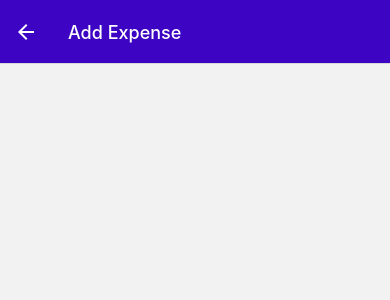
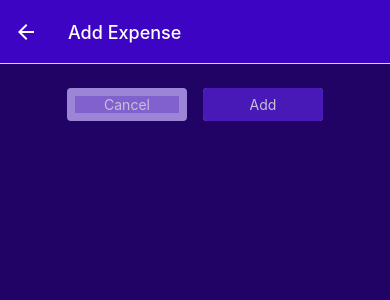
Before and after one commit to VishnuRathore98/Expense-Tracker, a React Native app: screen /ManageExpense in a window 390 px wide. Shown: the top 300 px of the page. Built offline with nearby package versions, Linux system fonts and the light colour scheme.

Commit message:
Add: Custom buttons add, update, delete StateManagement: App-wide using ContextAPI

```diff
--- a/App.js
+++ b/App.js
@@ -10,6 +10,7 @@
 import { GlobalStyles } from "./constants/styles";
 import { StatusBar, Text } from "react-native";
 import IconButton from "./components/UI/IconButton";
+import ExpenseContextProvider from "./store/expenses-context";
 
 const Stack = createNativeStackNavigator();
 const BottomTabs = createBottomTabNavigator();
@@ -81,6 +82,7 @@
   return (
     <>
       <StatusBar style="light" />
+      <ExpenseContextProvider>
       <NavigationContainer>
         <Stack.Navigator
         screenOptions={{
@@ -98,6 +100,7 @@
 
         </Stack.Navigator>
       </NavigationContainer>
+      </ExpenseContextProvider>
     </>
   );
 }
--- a/components/ExpensesOutput/ExpensesOutput.js
+++ b/components/ExpensesOutput/ExpensesOutput.js
@@ -1,55 +1,33 @@
-import { StyleSheet, View } from "react-native";
+import { StyleSheet, Text, View } from "react-native";
 import ExpensesList from "./ExpensesList";
 import ExpensesSummary from "./ExpensesSummary";
 import { GlobalStyles } from "../../constants/styles";
 
-export default function ExpensesOutput({ period }) {
+export default function ExpensesOutput({ expenses, period, fallbackText }) {
+  let content = <Text style={styles.infoText}>{fallbackText}</Text>;
+
+  if (expenses.length > 0) {
+    content = <ExpensesList expenses={expenses} />;
+  }
+
   return (
     <View style={styles.container}>
-      <ExpensesSummary expensePeriod={period} expenses={DUMMY_EXPENSES}/>
-      <ExpensesList expenses={DUMMY_EXPENSES}/>
+      <ExpensesSummary expensePeriod={period} expenses={expenses} />
+      {content}
     </View>
   );
 }
 
 const styles = StyleSheet.create({
-  container:{
-    flex:1,
-    backgroundColor:GlobalStyles.colors.primary700,
-    padding:24,
+  container: {
+    flex: 1,
+    backgroundColor: GlobalStyles.colors.primary700,
+    padding: 24,
   },
-
+  infoText:{
+    color:'white',
+    fontSize:16,
+    textAlign:'center',
+    marginTop:32,
+  }
 });
-
-const DUMMY_EXPENSES = [
-  {
-    id: 'e1',
-    description: 'A pair of shoes',
-    amount: 59.99,
-    date: new Date('2021-12-19')
-  },
-  {
-    id: 'e2',
-    description: 'A pair of trousers',
-    amount: 89.29,
-    date: new Date('2022-01-05')
-  },
-  {
-    id: 'e3',
-    description: 'Some bananas',
-    amount: 5.99,
-    date: new Date('2021-12-01')
-  },
-  {
-    id: 'e4',
-    description: 'A book',
-    amount: 14.99,
-    date: new Date('2022-02-19')
-  },
-  {
-    id: 'e5',
-    description: 'Another book',
-    amount: 18.59,
-    date: new Date('2022-02-18')
-  }
-];
--- a/components/ExpensesOutput/ExpensesSummary.js
+++ b/components/ExpensesOutput/ExpensesSummary.js
@@ -1,7 +1,7 @@
 import { View, Text, StyleSheet } from "react-native";
 import { GlobalStyles } from "../../constants/styles";
 
-export default function ExpensesSummary({expensePeriod, expenses}) {
+export default function ExpensesSummary({ expenses, expensePeriod }) {
 
     const expensesSum = expenses.reduce((sum, expense)=>{return sum + expense.amount}, 0);
 
--- /dev/null
+++ b/components/UI/Button.js
@@ -0,0 +1,40 @@
+import { Pressable, StyleSheet, View, Text } from "react-native";
+import { GlobalStyles } from "../../constants/styles";
+
+export default function Button({ children, onPress, mode, style }) {
+  return (
+    <View style={style}>
+      <Pressable
+      onPress={onPress}
+      style={(pressed)=>(pressed && styles.pressed)}
+      >
+        <View style={[styles.button, mode === 'flat' && styles.flat]}>
+          <Text style={[styles.buttonText, mode === 'flat' && styles.flatText]}>{children}</Text>
+        </View>
+      </Pressable>
+    </View>
+  );
+}
+
+const styles = StyleSheet.create({
+  button: {
+    padding: 8,
+    backgroundColor: GlobalStyles.colors.primary400,
+    borderRadius: 4,
+  },
+  flat:{
+    backgroundColor:'transparent',
+  },
+  buttonText: {
+    color: "white",
+    textAlign:'center',
+  },
+  flatText:{
+    backgroundColor:GlobalStyles.colors.primary200,
+  },
+  pressed:{
+    opacity:0.75,
+    backgroundColor:GlobalStyles.colors.primary100,
+    borderRadius:4,
+  }
+});
--- a/screens/AllExpenses.js
+++ b/screens/AllExpenses.js
@@ -1,7 +1,11 @@
+import { useContext } from "react";
 import ExpensesOutput from "../components/ExpensesOutput/ExpensesOutput";
+import { ExpensesContext } from "../store/expenses-context";
 
 function AllExpenses() {
-    return (<ExpensesOutput period="Total"/>);
+    const expensesCtx = useContext(ExpensesContext);
+
+    return <ExpensesOutput expenses={expensesCtx.expenses} period="Total" fallbackText="No registered expenses found!"/>;
 }
 
 export default AllExpenses;
--- a/screens/ManageExpense.js
+++ b/screens/ManageExpense.js
@@ -1,20 +1,85 @@
-import { View } from "react-native";
+import { StyleSheet, View } from "react-native";
 import IconButton from "../components/UI/IconButton";
 import { GlobalStyles } from "../constants/styles";
+import { useContext, useLayoutEffect } from "react";
+import Button from "../components/UI/Button";
+import { ExpensesContext } from "../store/expenses-context";
 
-function ManageExpense({route, navigation}) {
+function ManageExpense({ route, navigation }) {
+  const expensesCtx = useContext(ExpensesContext);
   const editedExpenseId = route.params?.expenseId;
-  const isEditable = !!editedExpenseId;
-  navigation.setOptions({title: isEditable?'Edit Expense':'Add Expense'});
-  return(
-    <View>
-        {
-          isEditable && (<View>
-            <IconButton icon="trash" color={GlobalStyles.colors.error500} size={34} onPress={()=>{}}/>
-            </View>)
-        }
+  const isEditing = !!editedExpenseId;
+
+  function deleteExpenseHandler() {
+    expensesCtx.deleteExpense(editedExpenseId);
+    navigation.goBack();
+  }
+
+  function cancelHandler() {
+    navigation.goBack();
+  }
+
+  function confirmHandler() {
+    if(isEditing){
+      // expensesCtx.updateExpense(editedExpenseId,);
+    }else{
+      // expensesCtx.addExpense();
+    }
+    navigation.goBack();
+  }
+
+  useLayoutEffect(() => {
+    navigation.setOptions({
+      title: isEditing ? "Edit Expense" : "Add Expense",
+    });
+  }, [navigation, isEditing]);
+
+  return (
+    <View style={styles.rootContainer}>
+      <View style={styles.buttons}>
+        <Button style={styles.button} mode="flat" onPress={cancelHandler}>
+          Cancel
+        </Button>
+        <Button style={styles.button} onPress={confirmHandler}>
+          {isEditing ? "Update" : "Add"}
+        </Button>
+      </View>
+      {isEditing && (
+        <View style={styles.deleteContainer}>
+          <IconButton
+            icon="trash"
+            color={GlobalStyles.colors.error500}
+            size={34}
+            onPress={deleteExpenseHandler}
+          />
+        </View>
+      )}
     </View>
-    );
+  );
 }
 
+const styles = StyleSheet.create({
+  rootContainer: {
+    flex: 1,
+    padding: 24,
+    backgroundColor: GlobalStyles.colors.primary800,
+  },
+  buttons: {
+    flexDirection: "row",
+    justifyContent: "center",
+    alignItems: "center",
+  },
+  button: {
+    minWidth: 120,
+    marginHorizontal: 8,
+  },
+  deleteContainer: {
+    marginTop: 16,
+    paddingTop: 8,
+    borderTopColor: GlobalStyles.colors.primary200,
+    borderTopWidth: 2,
+    alignItems: "center",
+  },
+});
+
 export default ManageExpense;
--- /dev/null
+++ b/store/expenses-context.js
@@ -0,0 +1,134 @@
+import { createContext, useReducer } from "react";
+
+// The below is the structure for context
+export const ExpensesContext = createContext({
+  expenses: [],
+  addExpense: ({ description, amount, date }) => {},
+  updateExpense: (id, { description, amount, date }) => {},
+  deleteExpense: (id) => {},
+});
+
+// Below based on the user's selection we will use the appropriate action
+function expenseReducer(state, action) {
+  switch (action.type) {
+    case "ADD":
+      // To add a new entry we need a new id, and append the new data with the old one
+      // Creating new id
+      const id = new Date().toString() + Math.random().toString();
+      // Creating new array by adding new and old data
+      return [{ ...action.payload, id: id }, ...state];
+
+    case "UPDATE":
+      // To update we would need to get the old data by its id and then update it with the new one
+      // Find id
+      const updatableExpenseIndex = state.findIndex(
+        (expense) => expense.id === action.payload.id
+      );
+      // Find data with that id
+      const updatableExpense = state[updatableExpenseIndex];
+      // Replace that data with new updated one
+      const updatedItem = { ...updatableExpense, ...action.payload.data };
+      // Create new array with old data
+      const updatedExpenses = [...state];
+      // Update the required item
+      updatedExpenses[updatableExpenseIndex] = updatedItem;
+      // Return the updated data
+      return updatedExpenses;
+
+    case "DELETE":
+      // To delete data we need to find it by index and then filter out all the data except whoes id matches.
+      return state.filter((expense) => expense.id !== action.payload.id);
+
+    default:
+      // If any other action is performed just return the state data.
+      return state;
+  }
+}
+
+// Let's see why this guy is using object destructuring for {chidren}
+export default function ExpenseContextProvider({children}) {
+  const [expensesState, dispatch] = useReducer(expenseReducer, DUMMY_EXPENSES);
+
+  function addExpense(expenseData) {
+    dispatch({ type: "ADD", payload: expenseData });
+  }
+
+  function updateExpense(id, expenseData) {
+    dispatch({ type: "UPDATE", payload: { id: id, data: expenseData } });
+  }
+
+  function deleteExpense(id) {
+    dispatch({ type: "DELETE", payload: { id: id } });
+  }
+
+  const value = {
+    expenses: expensesState,
+    addExpense: addExpense,
+    updateExpense: updateExpense,
+    deleteExpense: deleteExpense,
+  };
+
+  return (
+    <ExpensesContext.Provider value={value}>
+      {children}
+    </ExpensesContext.Provider>
+  );
+}
+
+// Below is the dummy data that we will be using
+const DUMMY_EXPENSES = [
+  {
+    id: "e1",
+    description: "A pair of shoes",
+    amount: 59.99,
+    date: new Date("2024-12-19"),
+  },
+  {
+    id: "e2",
+    description: "A pair of trousers",
+    amount: 89.29,
+    date: new Date("2024-01-05"),
+  },
+  {
+    id: "e3",
+    description: "Some bananas",
+    amount: 5.99,
+    date: new Date("2024-12-01"),
+  },
+  {
+    id: "e4",
+    description: "A book",
+    amount: 14.99,
+    date: new Date("2024-02-19"),
+  },
+  {
+    id: "e5",
+    description: "Another book",
+    amount: 18.59,
+    date: new Date("2024-07-07"),
+  },
+  {
+    id: "e6",
+    description: "A pair of trousers",
+    amount: 89.29,
+    date: new Date("2024-07-05"),
+  },
+  {
+    id: "e7",
+    description: "Some bananas",
+    amount: 5.99,
+    date: new Date("2024-07-04"),
+  },
+  {
+    id: "e8",
+    description: "A book",
+    amount: 14.99,
+    date: new Date("2024-07-03"),
+  },
+  {
+    id: "e9",
+    description: "Another book",
+    amount: 18.59,
+    date: new Date("2024-07-02"),
+  },
+];
--- a/utils/date.js
+++ b/utils/date.js
@@ -1,3 +1,7 @@
 export function getFormattedDate(date) {
   return `${date.getFullYear()}-${date.getMonth() + 1}-${date.getDate()}`;
 }
+
+export function getDateMinusDays(date, days){
+  return new Date(date.getFullYear(), date.getMonth(), date.getDate()-days);
+}
```
Also changed, not shown: eslint.config.mjs (added, +13 -0 lines), package.json (+6 -1 lines), screens/RecentExpenses.js (+15 -1 lines), 1 other file (tests, documents, lock files or other folders).
